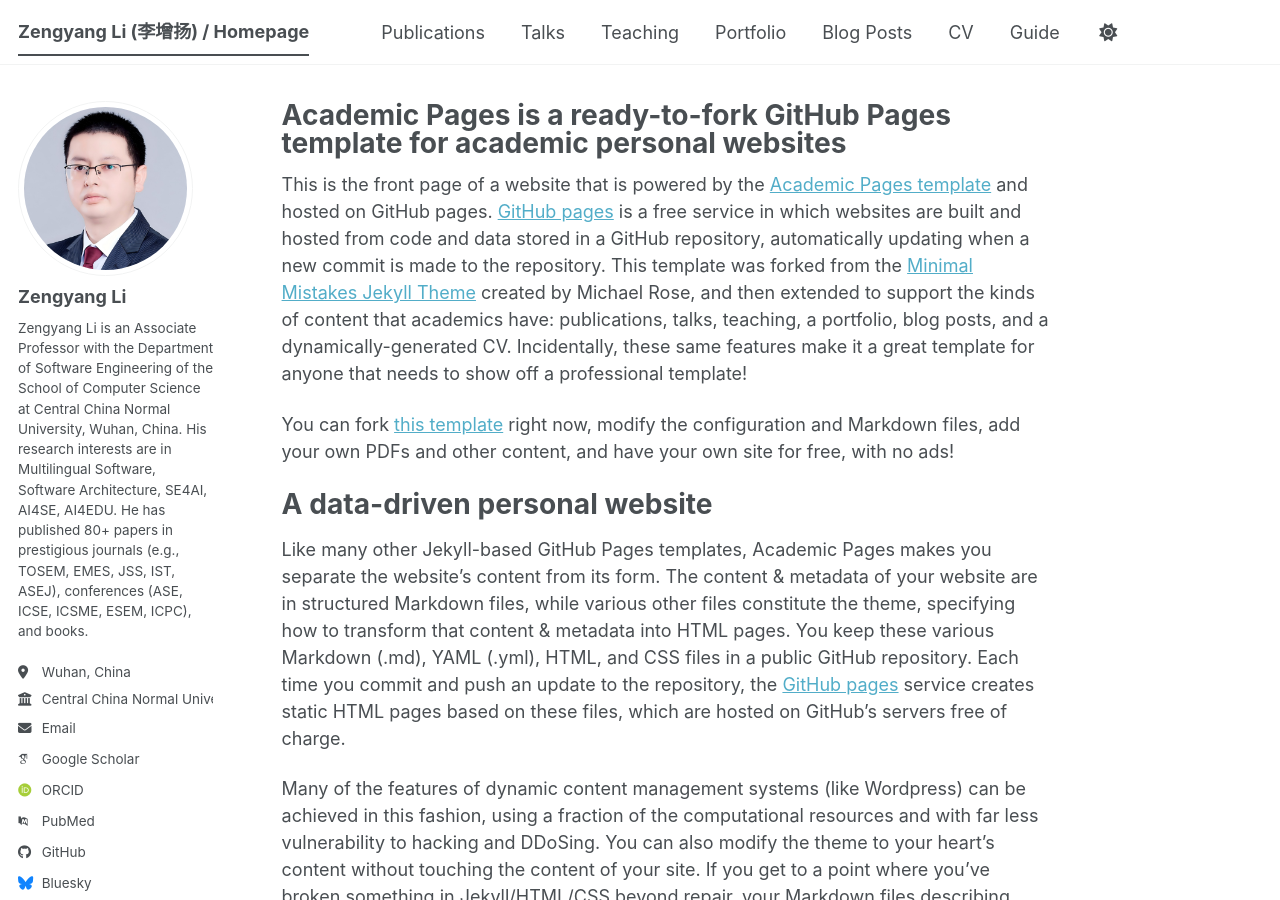
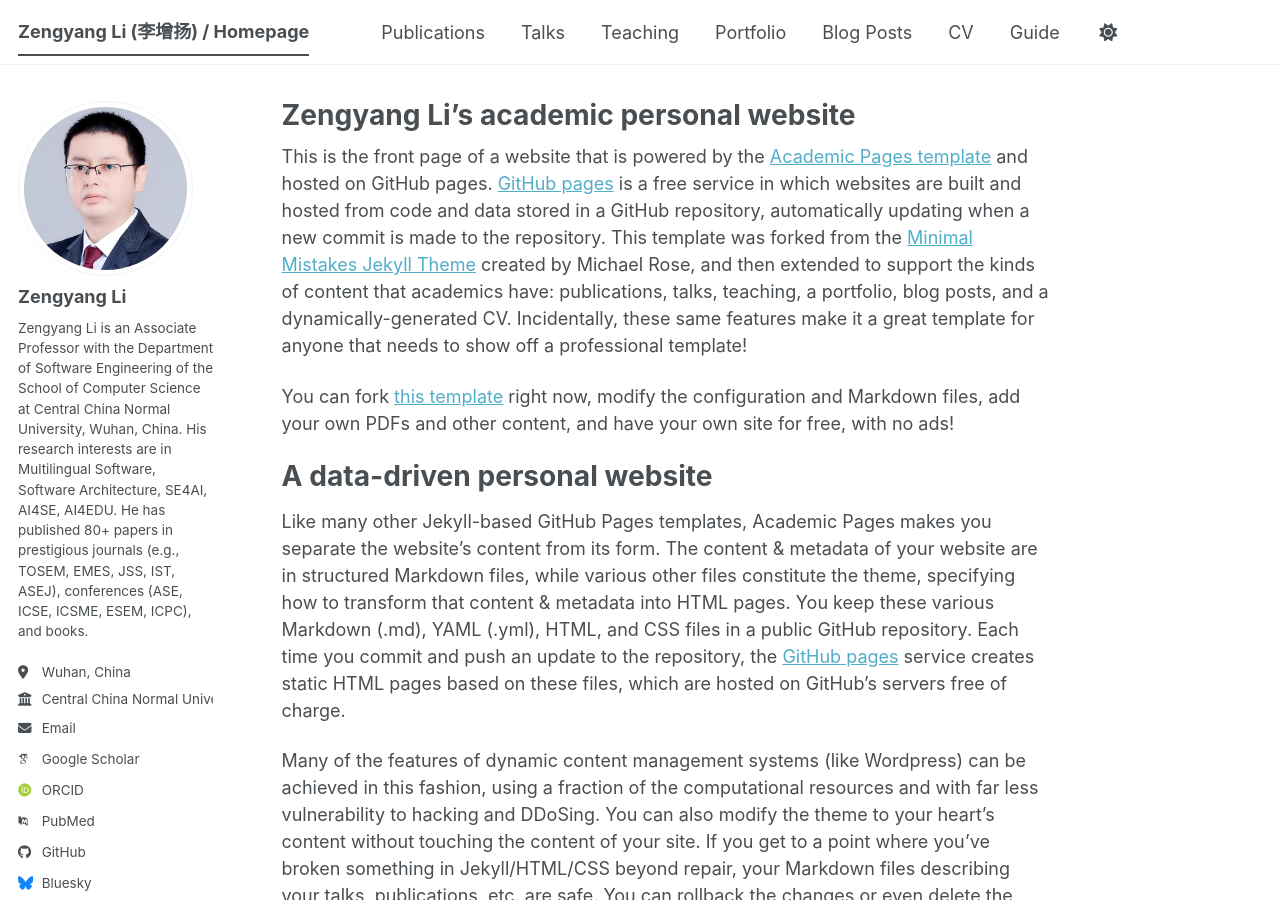
Before and after one commit to zengyang/zengyang.github.io, a Jekyll site: the page built from _pages/about.md, in a window 1280 px wide and 900 px high. Built offline with Jekyll 4.4.1, drawn with Linux system fonts in a browser that asks for light colours; some web fonts are replaced; a script bundle is joined from its source files by our own code; library files that are not in the unit come from our copies.

Commit message:
Update about.md

```diff
--- a/_pages/about.md
+++ b/_pages/about.md
@@ -1,6 +1,6 @@
 ---
 permalink: /
-title: "Academic Pages is a ready-to-fork GitHub Pages template for academic personal websites"
+title: "Zengyang Li's academic personal website"
 author_profile: true
 redirect_from:
   - /about/
```
